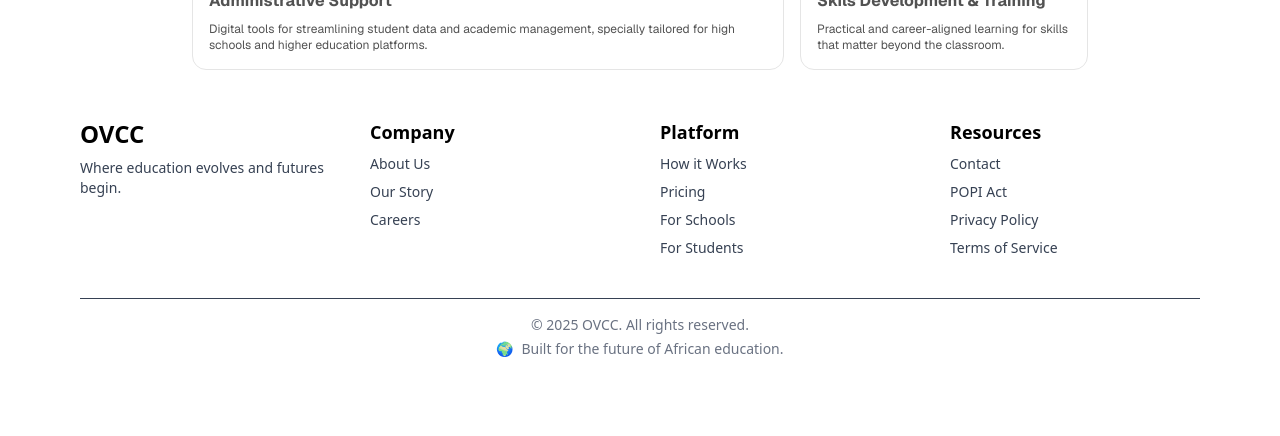
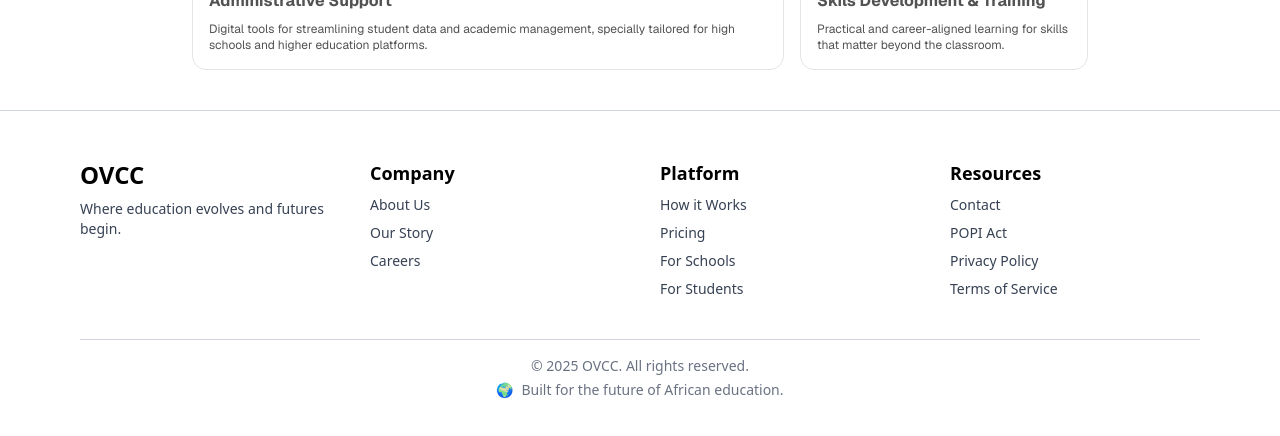
Before and after one commit to Ubaton/ovcc, a Next.js app: page / in a window 1280 px wide. Shown: the part 4624-5060 px from the top of the page. Before the commit the page ends 5031 px from the top, so only its background shows below. Built offline with nearby package versions, Linux system fonts and the light colour scheme.

Commit message:
footer update

```diff
--- a/app/components/Footer/Footer.tsx
+++ b/app/components/Footer/Footer.tsx
@@ -31,7 +31,7 @@ const footerLinks = [
 
 export default function Footer() {
   return (
-    <footer className="bg-white text-black py-12 px-6 md:px-20">
+    <footer className="bg-white text-black py-12 px-6 md:px-20 mt-10 border-t border-gray-300 ">
       <div className="max-w-7xl mx-auto grid grid-cols-1 md:grid-cols-4 gap-10">
         <div>
           <h2 className="text-2xl font-bold mb-2">OVCC</h2>
@@ -56,7 +56,7 @@ export default function Footer() {
         ))}
       </div>
 
-      <div className="mt-10 text-center text-sm text-gray-500 border-t border-gray-700 pt-4">
+      <div className="mt-10 text-center text-sm text-gray-500 border-t border-gray-300 pt-4">
         © {new Date().getFullYear()} OVCC. All rights reserved. <br />
         <span className="mt-1 flex items-center justify-center gap-2">
           <span className="inline-block animate-spinSlow">🌍</span>
```
